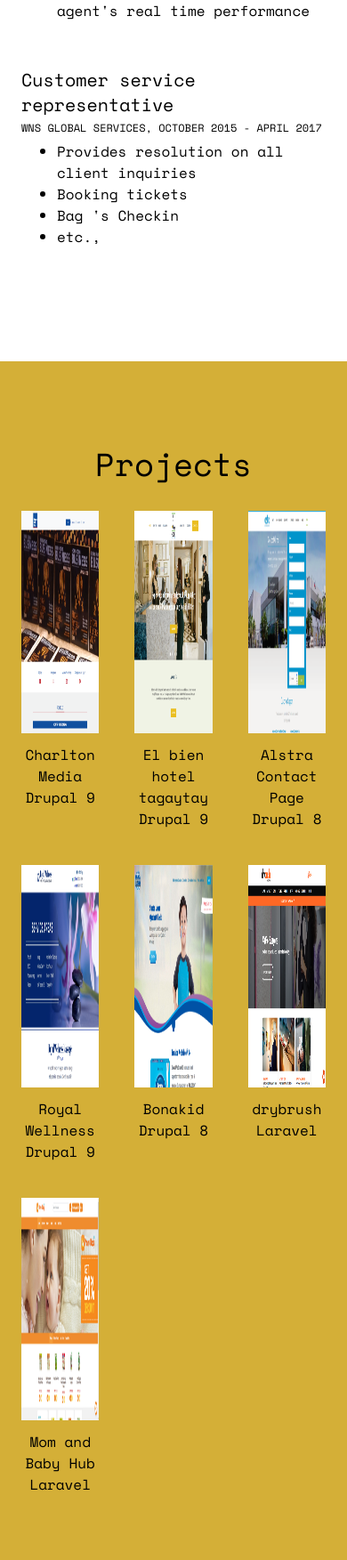
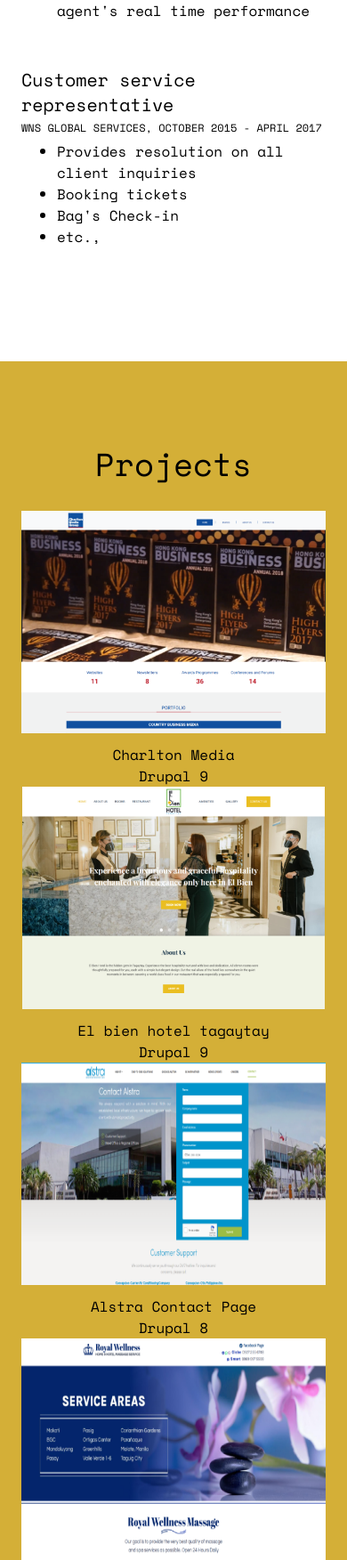
Before and after one commit to suria-raul/raulsuriajr, a PHP site: page / in a window 390 px wide. Shown: the part 2654-4407 px from the top of the page at 89% size. Run offline with PHP 8.4, Linux system fonts and the light colour scheme.

Commit message:
portfolio is now done and is responsive

```diff
--- a/css/tailwind.css
+++ b/css/tailwind.css
@@ -2,6 +2,10 @@
 @tailwind components;
 @tailwind utilities;
 
+.projects-container {
+    @apply grid sm:grid-cols-2 sm:gap-9 md:grid-cols-3 md:gap-10;
+}
+
 .skills-container {
     @apply grid sm:grid-cols-2 sm:gap-3 md:grid-cols-3 md:gap-4 lg:grid-cols-4 lg:gap-5 xl:grid-cols-5 xl:gap-6 md:gap-y-24 lg:gap-y-28 xl:gap-y-32;
 }
--- a/dist/js/main.js
+++ b/dist/js/main.js
@@ -69,7 +69,7 @@ const work_experiences = [
         responsibilities: [
             'Provides resolution on all client inquiries',
             'Booking tickets',
-            'Bag \'s Checkin',
+            'Bag\'s Check-in',
             'etc.,',
         ]
     }
@@ -152,7 +152,7 @@ const projects = [
 
 function projectList() {
     for (const project in projects) {
-        let projectContainer = document.querySelector('#projects .drupal-projects-container')
+        let projectContainer = document.querySelector('#projects .projects-container')
         let anchor = document.createElement('a')
         let imageContainer = document.createElement('div')
         let image = document.createElement('img')
--- a/index.html
+++ b/index.html
@@ -42,7 +42,7 @@
 <section id="projects" class="w-full py-24 bg-golden-yellow">
 	<div class="custom-container px-6 mx-auto text-black font-space-mono">
 		<h2 class="text-4xl text-center mb-8">Projects</h2>
-		<div class="drupal-projects-container grid grid-cols-3 gap-10"></div>
+		<div class="projects-container"></div>
 	</div>
 </section>
 
```
Also changed, not shown: dist/css/tailwind.css.
